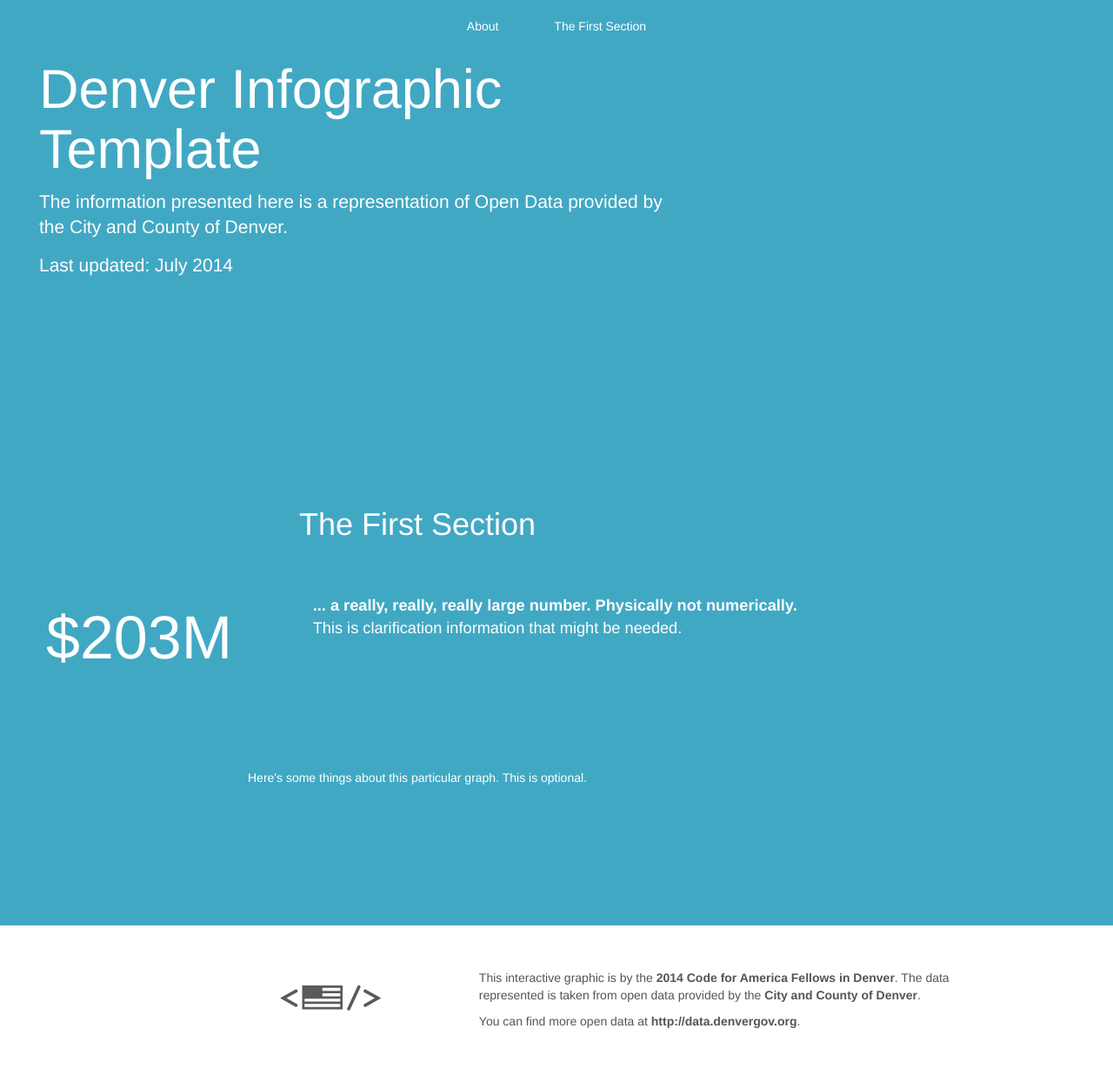
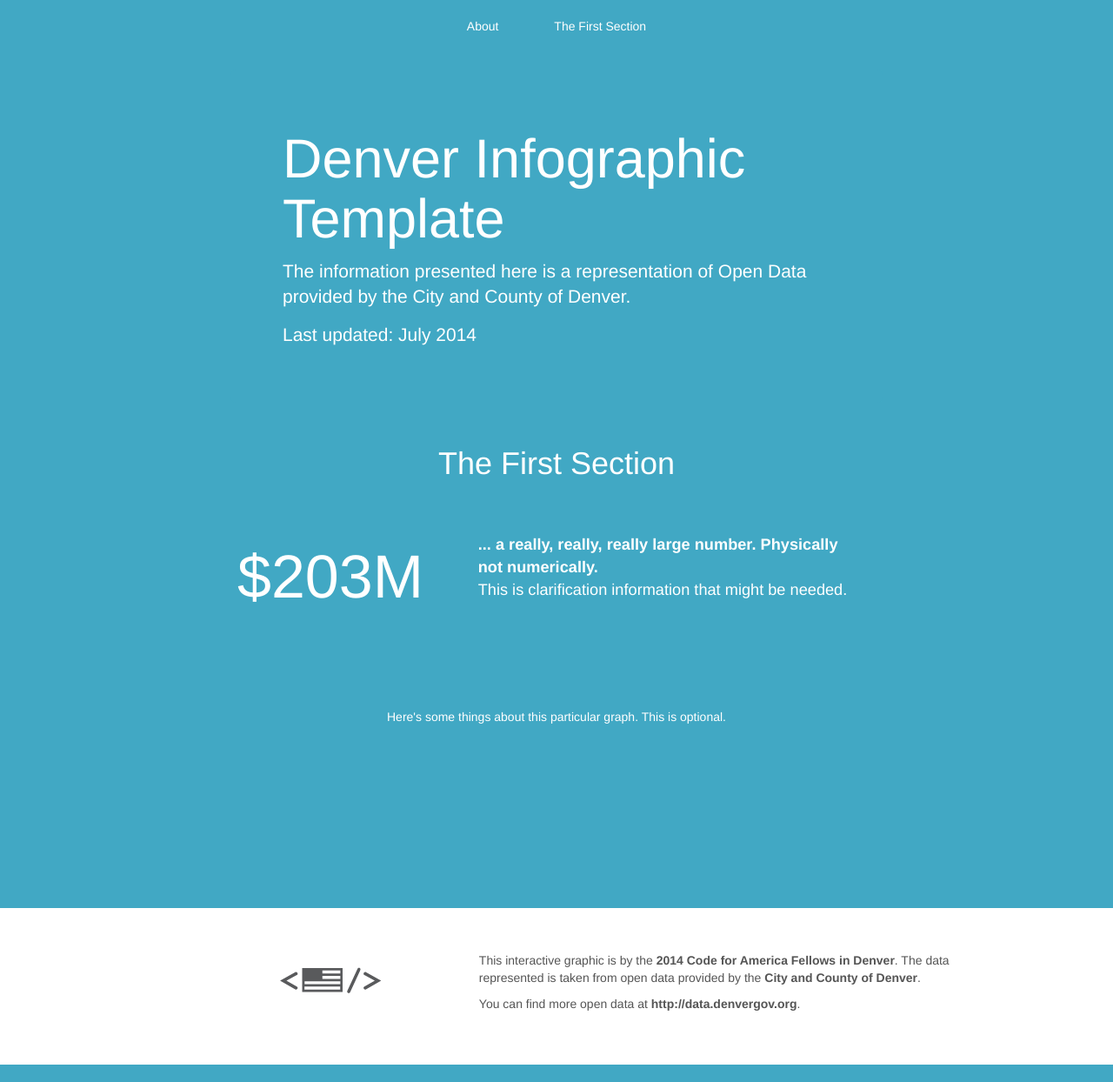
Before and after one commit to codeforamerica/denver-data-visualization-template, a Jekyll site: the page built from index.html, in a window 1280 px wide and 1244 px high. Shown: the whole window at 87% size. Built offline with Jekyll 4.4.1, drawn with Linux system fonts in a browser that asks for light colours.

Commit message:
Format body

```diff
--- a/_layouts/default.html
+++ b/_layouts/default.html
@@ -5,8 +5,12 @@
      <body>
       {% include header.html %}
 
-      <div class="col-md-9">
-      {{ content }}
+      <div class="container" role="main">
+        <div class="row">
+          <div class="main-content col-lg-8 col-lg-offset-2">
+            {{ content }}
+          </div>
+        </div>
       </div>
 
       {% include footer.html %}
--- a/index.html
+++ b/index.html
@@ -3,22 +3,12 @@
 ---
 
 <!-- About ================================================== -->
-<div id="about" class="section-block">
-  <div class="jumbotron">
-    <div class="row">
-      <div class="col-sm-10">
-        <h1>{{ site.title }}</h1>
-        <p class="lead">{{ site.about.description }}</p>
-        <p class="small">{{ site.about.label }}: {{ site.timestamp }}</p>
-        <div class="hidden-lg hidden-md">
-          <div class="share-text">{{site.share}}</div>
-          <br>
-          {% include social.html %}
-        </div>
-      </div>
-    </div>
-  </div>
-</div>
+<span class="anchor" id="about"></span>
+<div class="jumbotron">
+  <h1>{{ site.title }}</h1>
+  <p class="lead">{{ site.about.description }}</p>
+  <p class="small">{{ site.about.label }}: {{ site.timestamp }}</p>
+</div> <!-- About -->
 
 {% for post in site.posts %}
   <div id="{{post.section}}" class="section-block">
```
